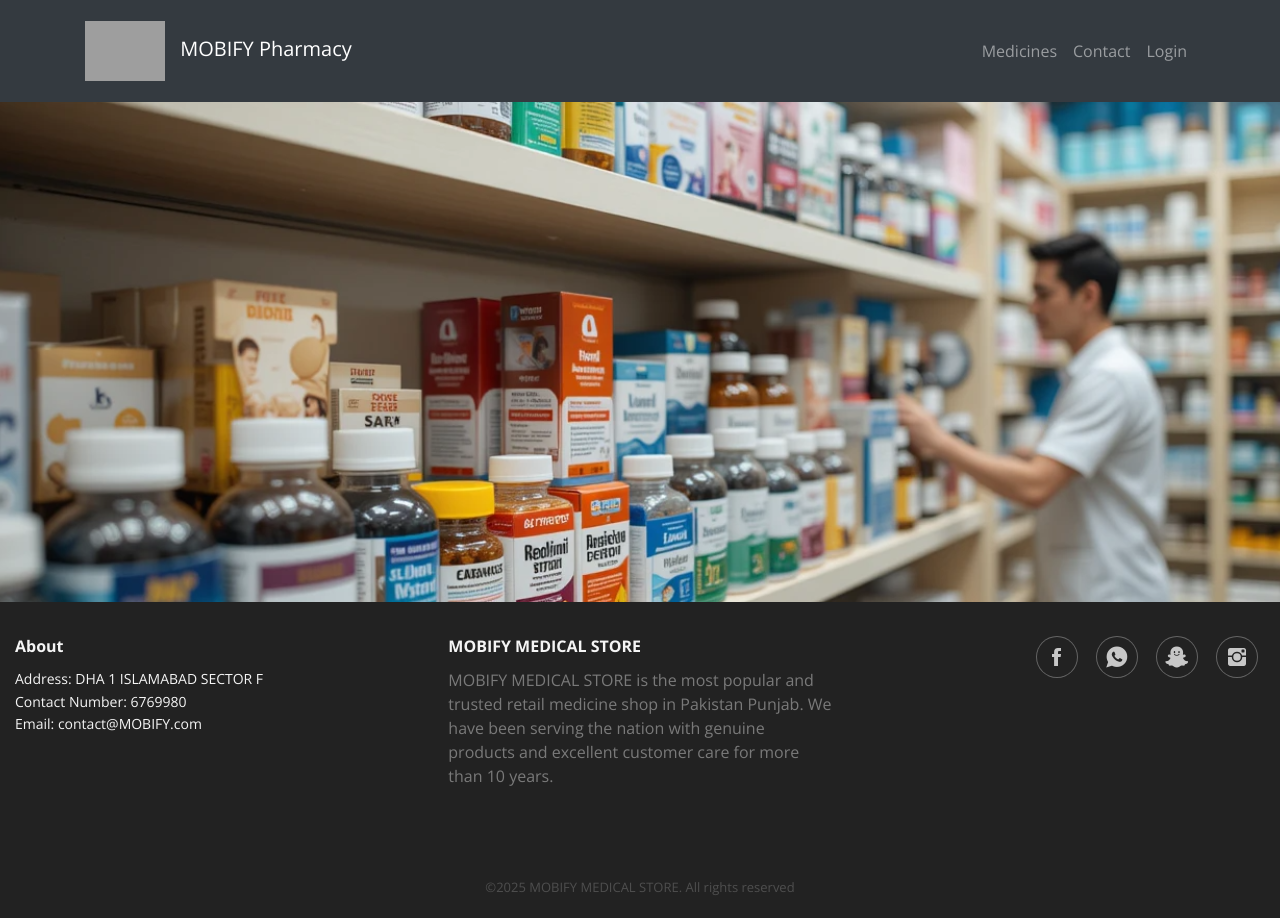
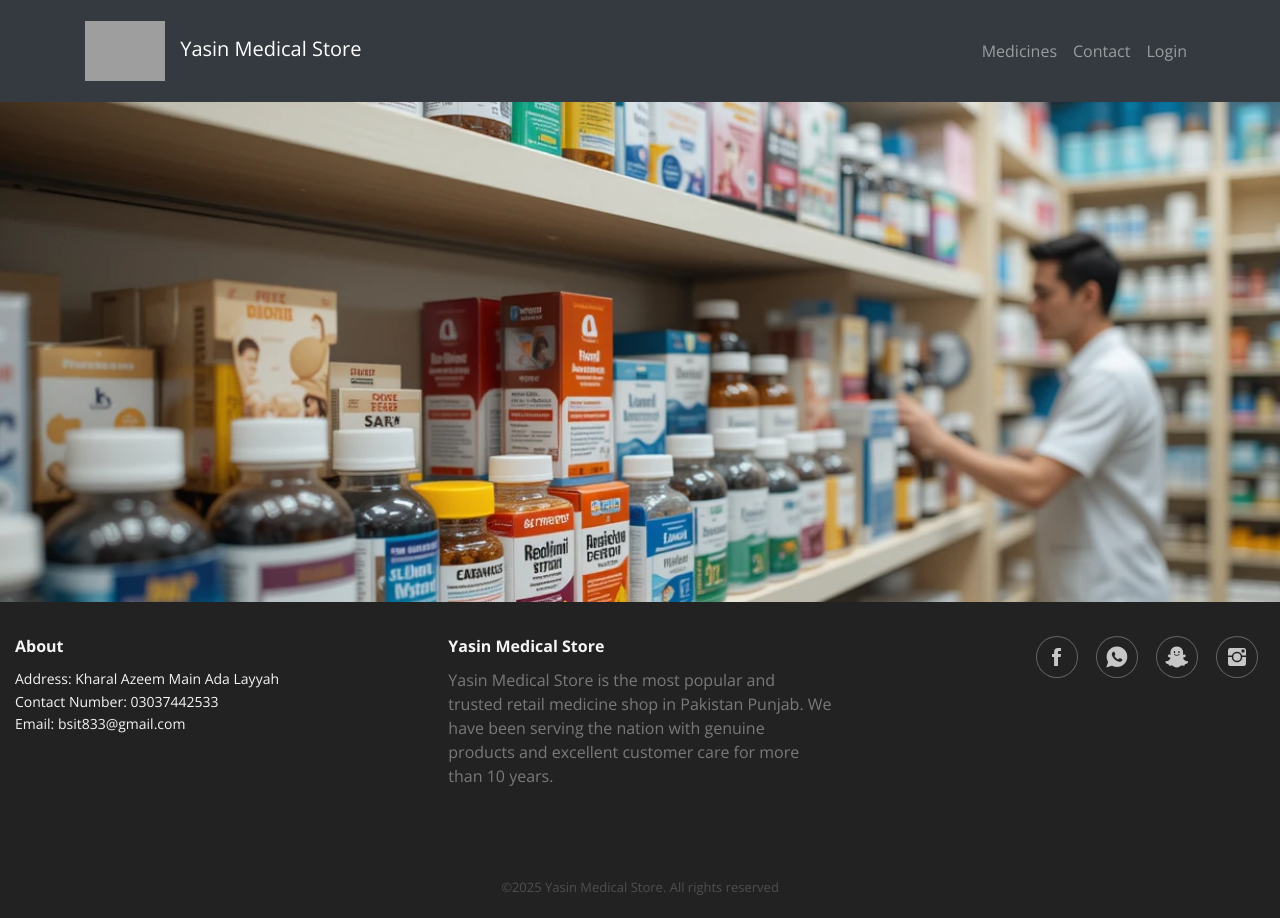
Before and after one commit to nadeem9980/medical-store-website, a Django app: page / in a window 1280 px wide. Run offline with Django 4.2, Linux system fonts and the light colour scheme; some libraries are stand-ins or nearby versions; grey boxes are pictures that could not be loaded.

Commit message:
update name and address

```diff
--- a/Pharmacy/templates/home.html
+++ b/Pharmacy/templates/home.html
@@ -4,7 +4,7 @@
   <head>
     <meta charset="UTF-8" />
     <meta name="viewport" content="width=device-width, initial-scale=1, shrink-to-fit=no" />
-    <title>MOBIFY MEDICAL STORE</title>
+    <title>Yasin Medical Store</title>
 
     <!-- Fonts & Icons -->
     <link href="https://fonts.googleapis.com/css?family=Open+Sans:300,400,700" rel="stylesheet" />
@@ -127,7 +127,7 @@
       <div class="container">
         <a class="navbar-brand" href="/">
           <img src="{% static 'Pharmacy/images/logo.png' %}" alt="Logo" height="60" />
-          <span style="color: off-white; font-size: 20px; margin-left: 10px">MOBIFY Pharmacy</span>
+          <span style="color: off-white; font-size: 20px; margin-left: 10px">Yasin Medical Store</span>
         </a>
         <button class="navbar-toggler" type="button" data-toggle="collapse" data-target="#navbarNav"
           aria-controls="navbarNav" aria-expanded="false" aria-label="Toggle navigation">
@@ -161,15 +161,15 @@
             <div class="col-12 col-md-4 item">
               <h3>About</h3>
               <ul>
-                <li>Address: DHA 1 ISLAMABAD SECTOR F</li>
-                <li>Contact Number: 6769980</li>
-                <li>Email: contact@MOBIFY.com</li>
+                <li>Address: Kharal Azeem Main Ada Layyah</li>
+                <li>Contact Number: 03037442533</li>
+                <li>Email: bsit833@gmail.com</li>
               </ul>
             </div>
             <div class="col-12 col-md-4 item text">
-              <h3>MOBIFY MEDICAL STORE</h3>
+              <h3>Yasin Medical Store</h3>
               <p>
-                MOBIFY MEDICAL STORE is the most popular and trusted retail
+                Yasin Medical Store is the most popular and trusted retail
                 medicine shop in Pakistan Punjab. We have been serving the
                 nation with genuine products and excellent customer care for
                 more than 10 years.
@@ -182,7 +182,7 @@
               <a href="#"><i class="icon ion-social-instagram"></i></a>
             </div>
           </div>
-          <p class="copyright">©2025 MOBIFY MEDICAL STORE. All rights reserved</p>
+          <p class="copyright">©2025 Yasin Medical Store. All rights reserved</p>
         </div>
       </footer>
     </div>
--- a/Pharmacy/templates/logedin_base.html
+++ b/Pharmacy/templates/logedin_base.html
@@ -103,7 +103,7 @@ html {
 </style>
 <body>
 <div class="topnav">
-    <a href="{% url 'pharmacy' %}">MOBIFY MEDICAL STORE</a>
+    <a href="{% url 'pharmacy' %}">Yasin Medical Store</a>
   <div class="login-container">
     <form action="/action_page.php">
         <button type="employeelogout"><a href="/home">Logout</a></button>
```
Also changed, not shown: Pharmacy/templates/base.html (+4 -4 lines), Pharmacy/templates/pharmacy.html (+4 -4 lines), pythonProject/settings.py (+5 -3 lines).
